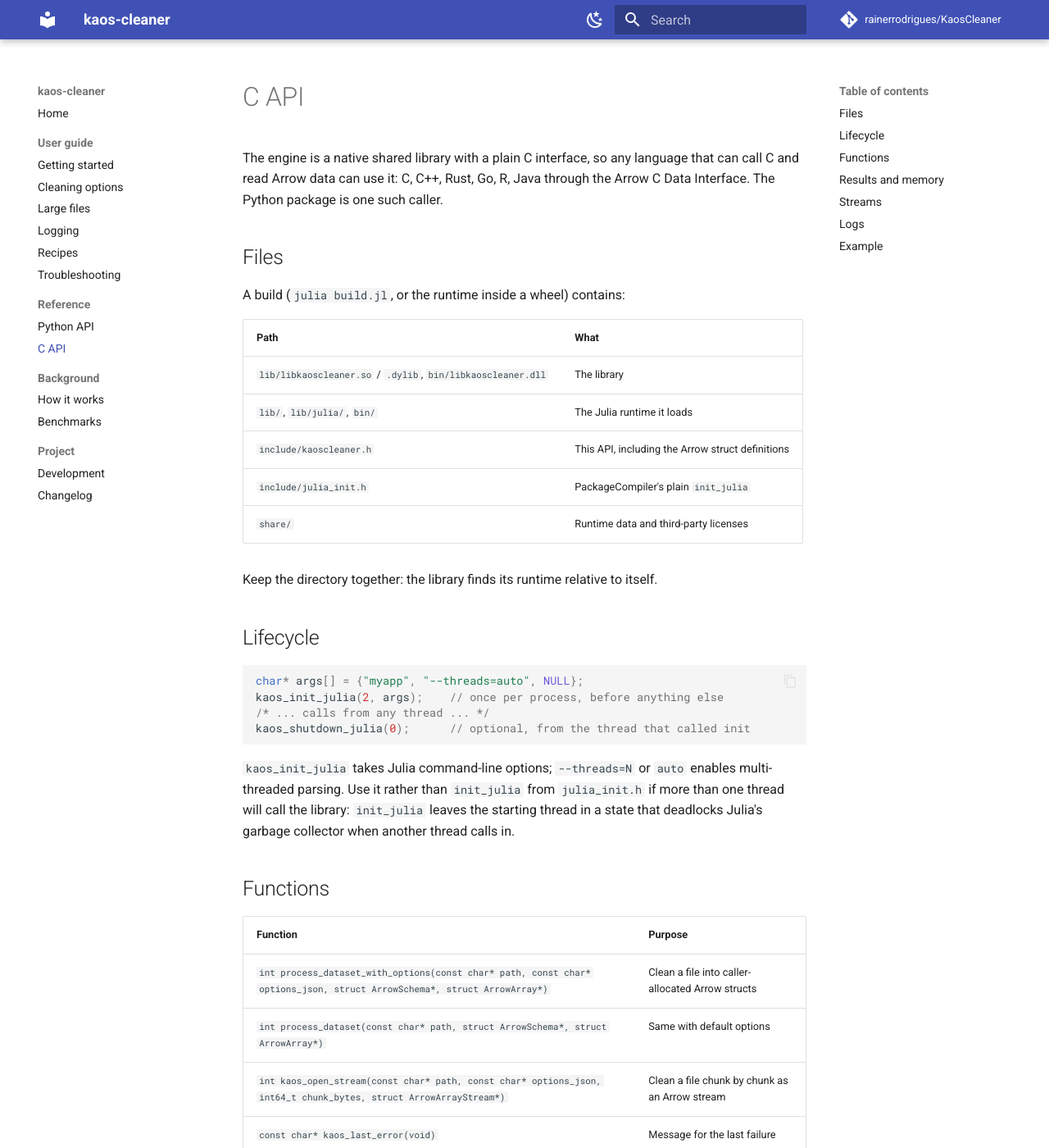
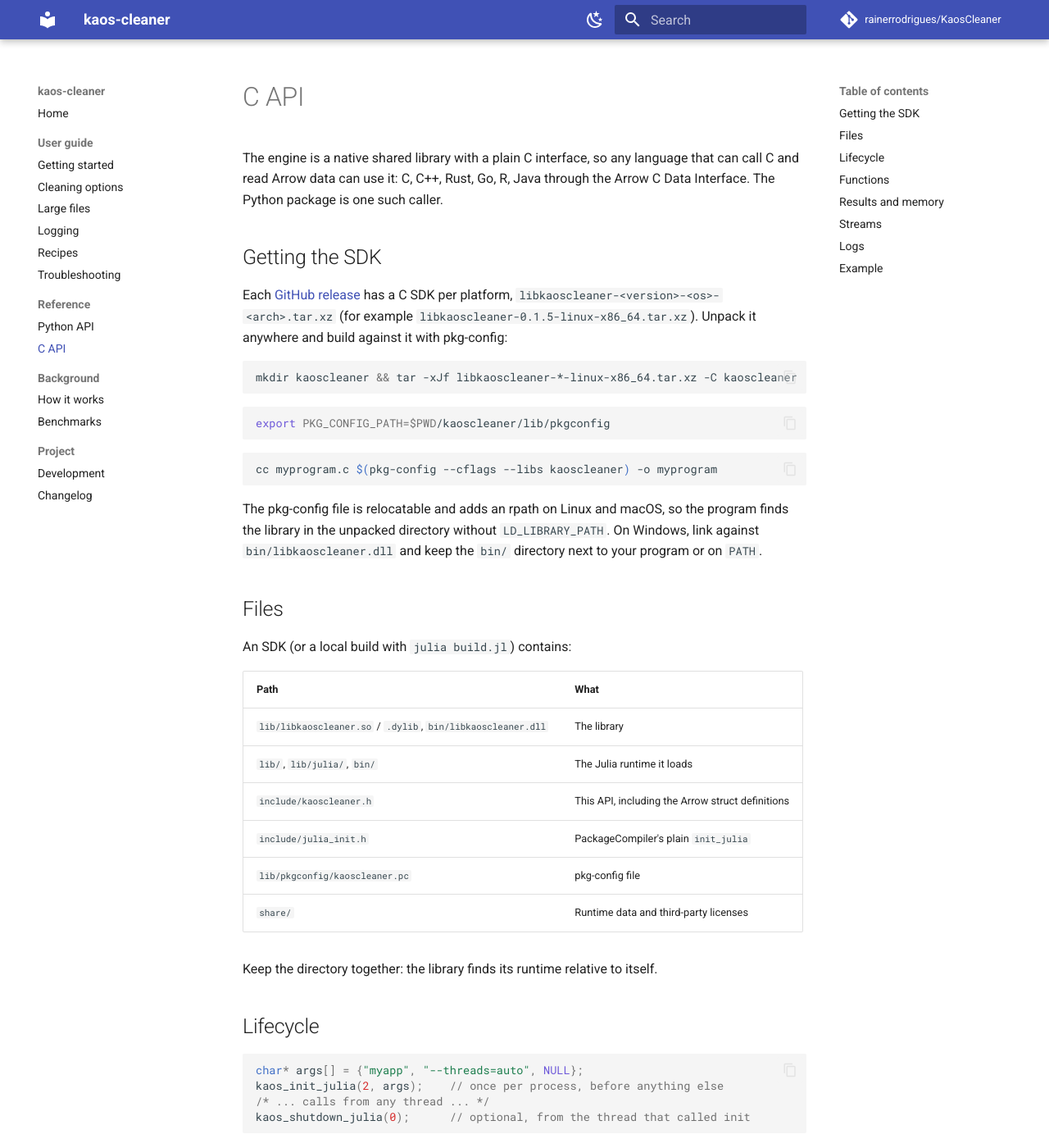
Before and after one commit to rainerrodrigues/KaosCleaner, an MkDocs documentation site: the page built from docs/c-api.md, in a window 1280 px wide and 1400 px high. Shown: the whole window at 82% size. Built offline with MkDocs 1.6.1 and Material for MkDocs 9.7.7, drawn with Linux system fonts in a browser that asks for light colours; comment, search, counter and statistics services are not loaded.

Commit message:
feat: C SDK downloads with a pkg-config file on every release
build.jl writes a relocatable lib/pkgconfig/kaoscleaner.pc. The release workflow attaches the runtime archive of each platform as libkaoscleaner-<version>-<os>-<arch>.tar.xz to the GitHub release (kept out of the PyPI upload). Verified: the C example builds with pkg-config --cflags --libs kaoscleaner and runs.

Co-Authored-By: Claude Opus 5.5 <noreply@anthropic.com>

````diff
--- a/docs/c-api.md
+++ b/docs/c-api.md
@@ -5,9 +5,31 @@ language that can call C and read Arrow data can use it: C, C++, Rust, Go, R,
 Java through the Arrow C Data Interface. The Python package is one such
 caller.
 
+## Getting the SDK
+
+Each [GitHub release](https://github.com/rainerrodrigues/KaosCleaner/releases)
+has a C SDK per platform, `libkaoscleaner-<version>-<os>-<arch>.tar.xz`
+(for example `libkaoscleaner-0.1.5-linux-x86_64.tar.xz`). Unpack it anywhere
+and build against it with pkg-config:
+
+```bash
+mkdir kaoscleaner && tar -xJf libkaoscleaner-*-linux-x86_64.tar.xz -C kaoscleaner
+```
+```bash
+export PKG_CONFIG_PATH=$PWD/kaoscleaner/lib/pkgconfig
+```
+```bash
+cc myprogram.c $(pkg-config --cflags --libs kaoscleaner) -o myprogram
+```
+
+The pkg-config file is relocatable and adds an rpath on Linux and macOS, so
+the program finds the library in the unpacked directory without
+`LD_LIBRARY_PATH`. On Windows, link against `bin/libkaoscleaner.dll` and keep
+the `bin/` directory next to your program or on `PATH`.
+
 ## Files
 
-A build (`julia build.jl`, or the runtime inside a wheel) contains:
+An SDK (or a local build with `julia build.jl`) contains:
 
 | Path | What |
 |---|---|
@@ -15,6 +37,7 @@ A build (`julia build.jl`, or the runtime inside a wheel) contains:
 | `lib/`, `lib/julia/`, `bin/` | The Julia runtime it loads |
 | `include/kaoscleaner.h` | This API, including the Arrow struct definitions |
 | `include/julia_init.h` | PackageCompiler's plain `init_julia` |
+| `lib/pkgconfig/kaoscleaner.pc` | pkg-config file |
 | `share/` | Runtime data and third-party licenses |
 
 Keep the directory together: the library finds its runtime relative to
````
Also changed, not shown: 2 other files.
